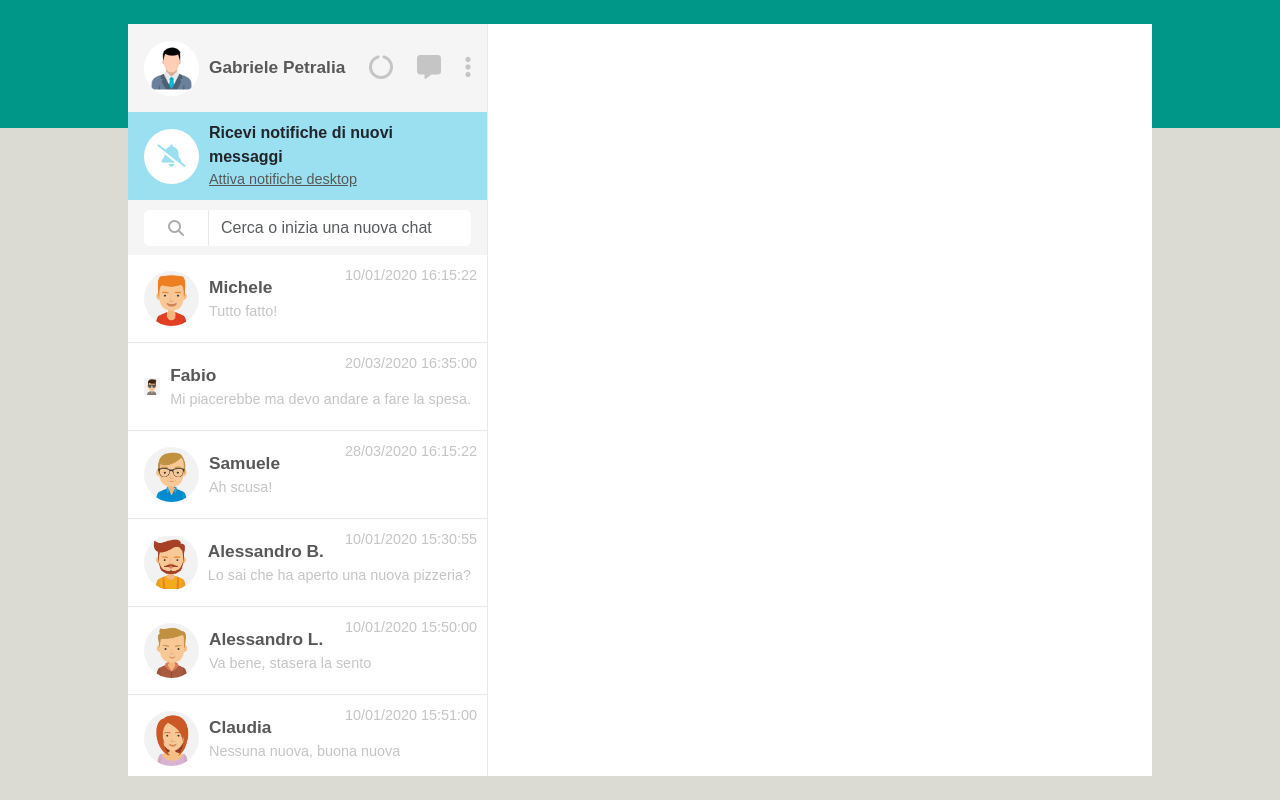
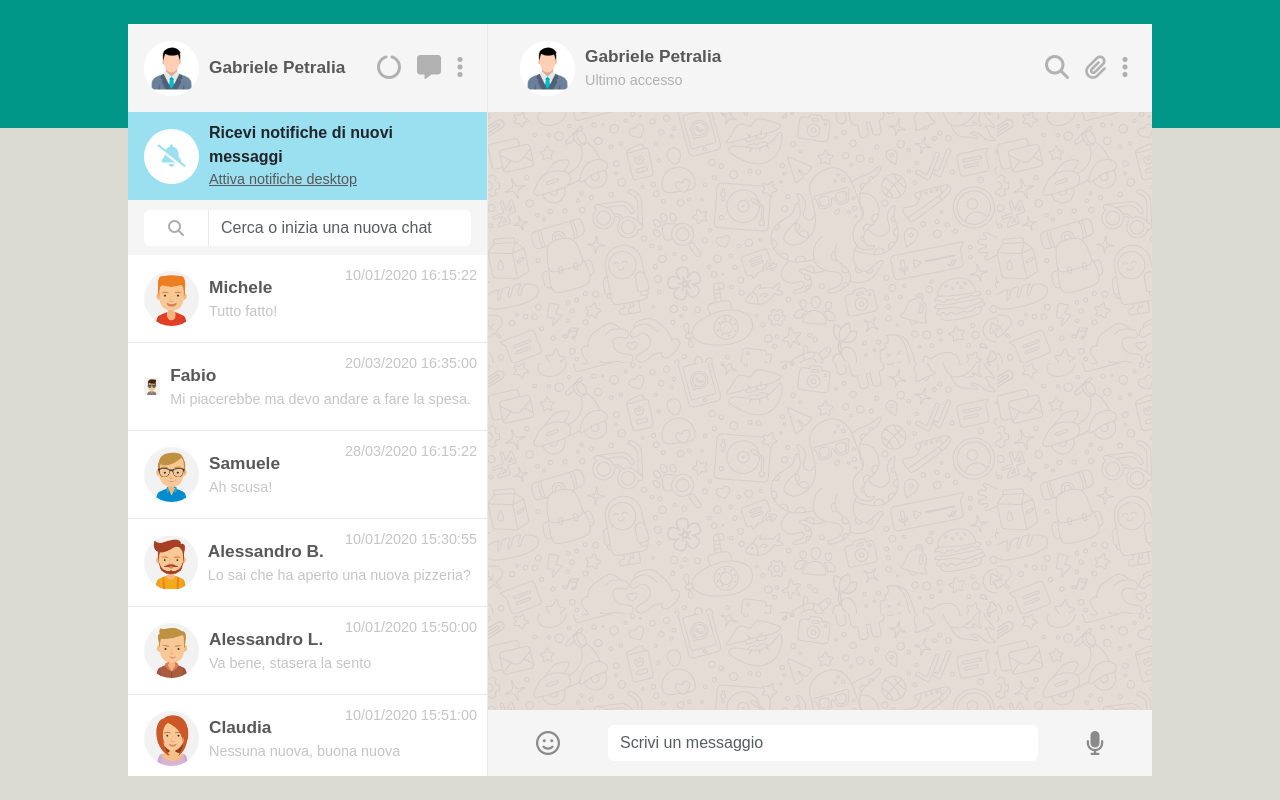
Before and after one commit to gabrielepetralia/vue-boolzapp, a plain HTML site: page milestone-1/index.html in a window 1280 px wide. Drawn offline with nearby package versions, Linux system fonts and the light colour scheme.

Commit message:
[add] chat-column content

```diff
--- a/milestone-1/assets/css/style.css
+++ b/milestone-1/assets/css/style.css
@@ -26,10 +26,11 @@ body {
 
 .header-btns {
   font-size: 1.5rem;
-  color: rgb(197, 197, 197);
+  color: rgb(177, 177, 177);
 }
 
-.header-btn:hover {
+.header-btn:hover,
+.chat-input-btn:hover {
   transform: scale(1.1);
   cursor: pointer;
 }
@@ -51,11 +52,11 @@ body {
   height: 100%;
   width: 35%;
   min-width: 360px;
-  height: 100%;
   border-right: 1px solid rgb(233, 233, 233);
 }
 
-.contacts-header {
+.contacts-header,
+.chat-header {
   height: 88px;
   background-color: rgb(245, 245, 245);
 }
@@ -115,13 +116,13 @@ body {
   cursor: pointer;
 }
 
-.contacts-list .contact .message,
+.contacts-list .contact .last-message,
 .contacts-list .contact .date {
   font-size: 0.9rem;
   color : rgb(197, 197, 197);
 }
 
-.contacts-list .contact .message {
+.contacts-list .contact .last-message {
   max-width: 400px;
   white-space: nowrap;
   overflow: hidden;
@@ -135,3 +136,27 @@ body {
 }
 
 /* Chat Column */
+.chat-col {
+  height: 100%;
+  width: 65%;
+}
+
+.chat-header .last-access {
+  font-size: 0.9rem;
+  color: rgb(177, 177, 177);
+}
+
+.chat-content {
+  height: calc(100% - 154px);
+  background-image: url("../img/mine.jpg");
+  overflow-y: scroll;
+}
+
+.chat-input {
+  height: 66px;
+  background-color: rgb(245, 245, 245);
+}
+
+.chat-input .chat-input-btn {
+  color :rgb(138, 138, 138);
+}
--- a/milestone-1/index.html
+++ b/milestone-1/index.html
@@ -26,7 +26,7 @@
 
   <div id="app">
     <div class="main-wrapper d-flex justify-content-center align-items-center">
-      <div class="gp-container bg-white">
+      <div class="gp-container d-flex bg-white">
 
         <!-- Contacts Column -->
         <div class="contacts-col">
@@ -41,9 +41,9 @@
               <span class="user-name">Gabriele Petralia</span>
             </div>
 
-            <div class="header-btns">
-              <i class="header-btn fa-solid fa-circle-notch me-4"></i>
-              <i class="header-btn fa-solid fa-message me-4"></i>
+            <div class="header-btns me-2">
+              <i class="header-btn fa-solid fa-circle-notch me-3"></i>
+              <i class="header-btn fa-solid fa-message me-3"></i>
               <i class="header-btn fa-solid fa-ellipsis-vertical"></i>
             </div>
 
@@ -67,7 +67,7 @@
           <!-- /Notifications -->
 
           <!-- Search Chat -->
-          <div class="search-chat d-flex align-items-center  px-3 py-2">
+          <div class="search-chat d-flex align-items-center px-3 py-2">
             <div class="input-group">
               <span class="input-group-text search-lens px-4" id="basic-addon1">
                 <i class="fa-solid fa-magnifying-glass"></i>
@@ -86,7 +86,7 @@
 
               <div>
                 <span class="user-name d-block">{{contact.name}}</span>
-                <span class="message d-block">{{contact.messages[0].message}}</span>
+                <span class="last-message d-block">{{contact.messages[0].message}}</span>
               </div>
 
               <span class="date">{{contact.messages[0].date}}</span>
@@ -100,9 +100,47 @@
 
         <!-- Chat Column -->
         <div class="chat-col">
-          <div class="chat-header">
+
+          <!-- Chat Header -->
+          <div class="chat-header d-flex justify-content-between align-items-center p-3">
+
+            <div class="contact d-flex d-flex align-items-center p-3">
+              <div class="circle-img d-flex justify-content-center align-items-center">
+                <img class="img-fluid" src="assets/img/my_avatar.jpg">
+              </div>
+
+              <div>
+                <span class="user-name d-block">Gabriele Petralia</span>
+                <span class="last-access d-block">Ultimo accesso</span>
+              </div>
+            </div>
+
+            <div class="header-btns me-2">
+              <i class="header-btn fa-solid fa-magnifying-glass me-3"></i>
+              <i class="header-btn fa-solid fa-paperclip me-3"></i>
+              <i class="header-btn fa-solid fa-ellipsis-vertical"></i>
+            </div>
 
           </div>
+          <!-- /Chat Header -->
+
+          <!-- Chat Content -->
+          <div class="chat-content">
+          </div>
+          <!-- /Chat Content -->
+
+          <!-- Chat Input -->
+          <div class="chat-input d-flex justify-content-around align-items-center">
+
+            <i class="chat-input-btn fa-regular fa-face-smile fs-4 mx-5"></i>
+
+            <input type="text" class="form-control border-0" placeholder="Scrivi un messaggio">
+
+            <i class="chat-input-btn fa-solid fa-microphone fs-4 mx-5"></i>
+
+          </div>
+          <!-- /Chat Input -->
+
         </div>
         <!-- /Chat Column -->
 
```
